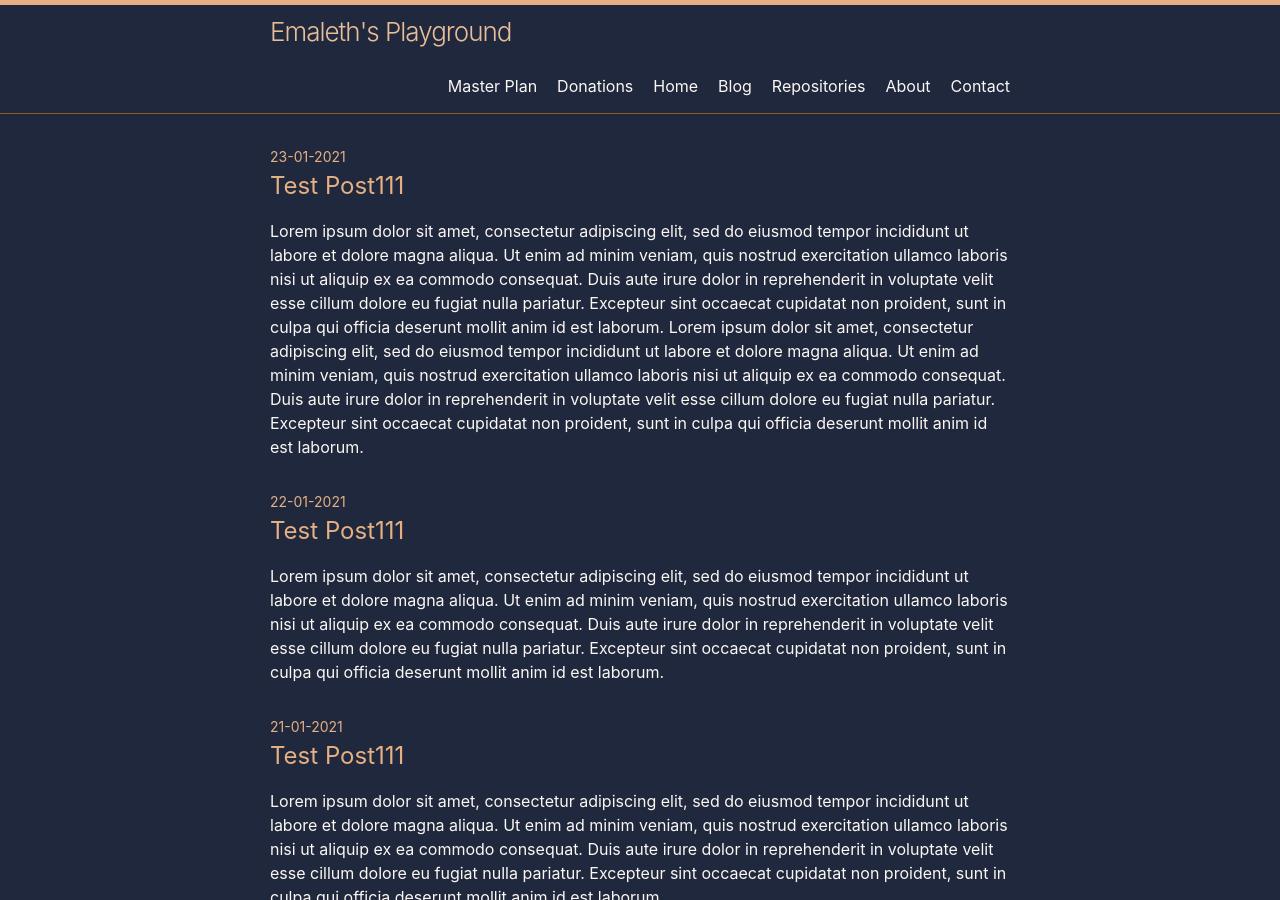
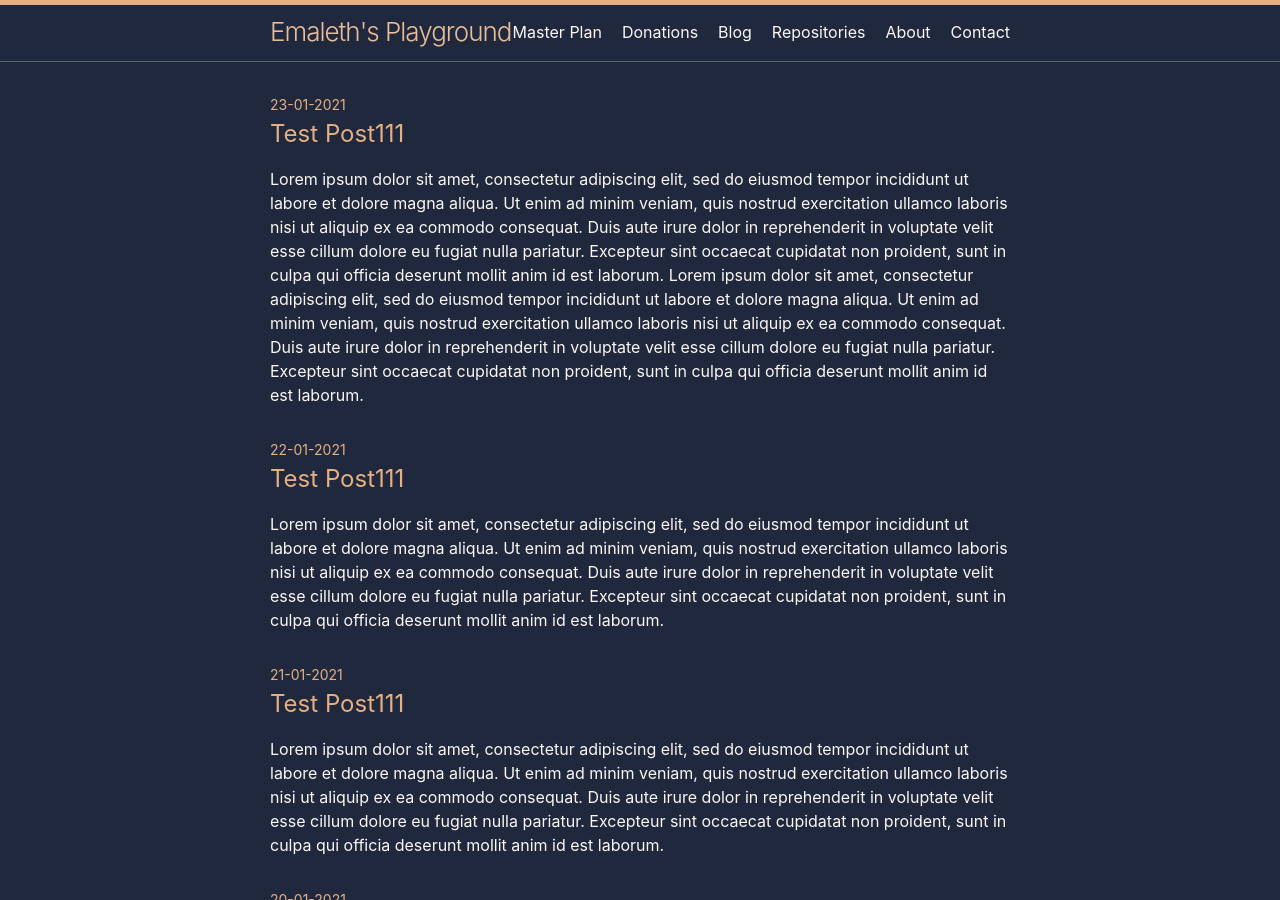
Before and after one commit to Emaleth-BSE/Emaleth-BSE.github.io, a Jekyll site: the page built from _pages/home.md, in a window 1280 px wide and 900 px high. Built offline with Jekyll 4.4.1, drawn with Linux system fonts in a browser that asks for light colours.

```diff
--- a/_config.yml
+++ b/_config.yml
@@ -24,7 +24,6 @@
 header_pages:
  - _pages/master_plan.md
  - _pages/donations.md
- - _pages/home.md
  - _pages/blog.md
  - _pages/repositories.md
  - _pages/about.md
```
